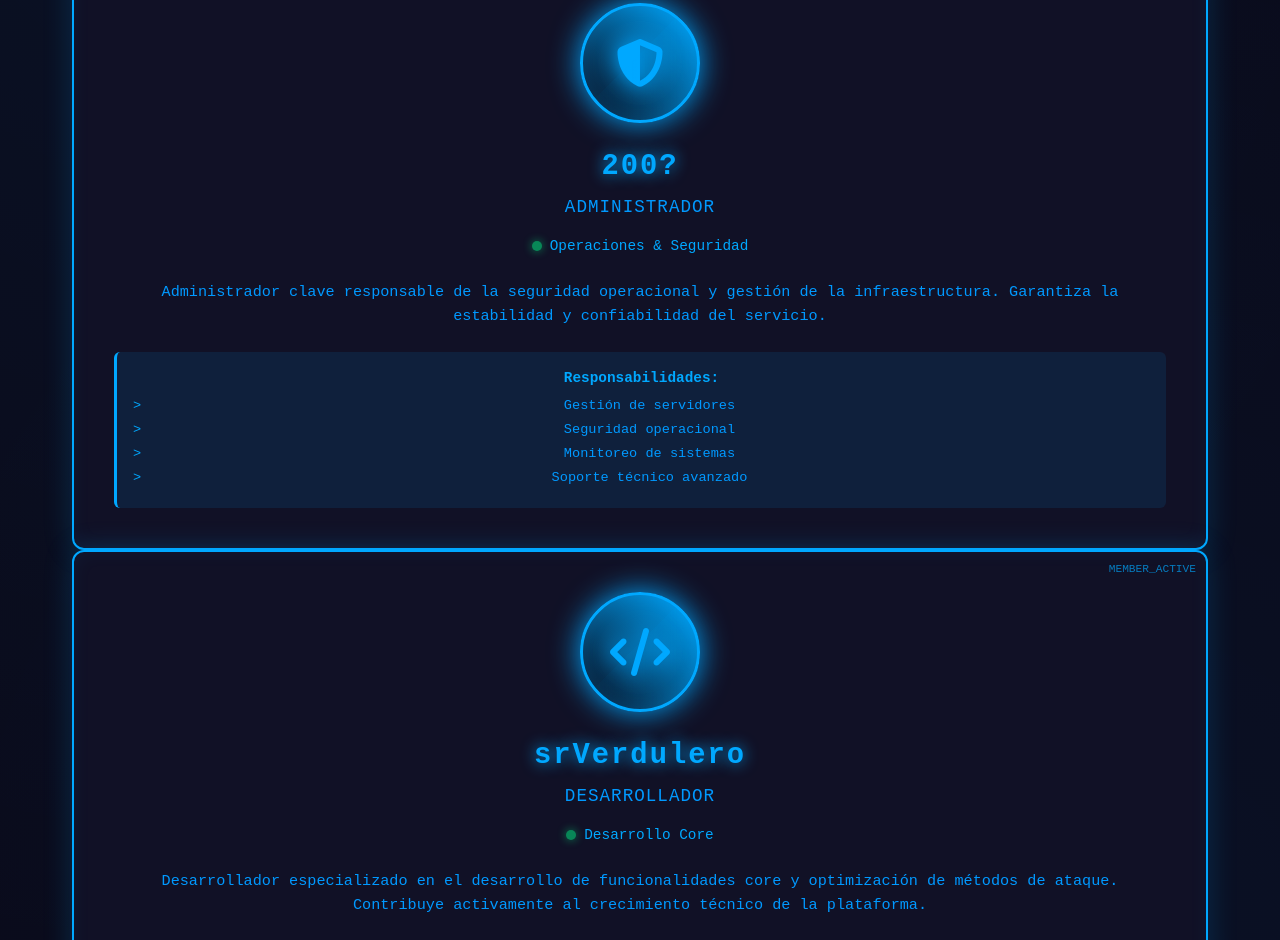
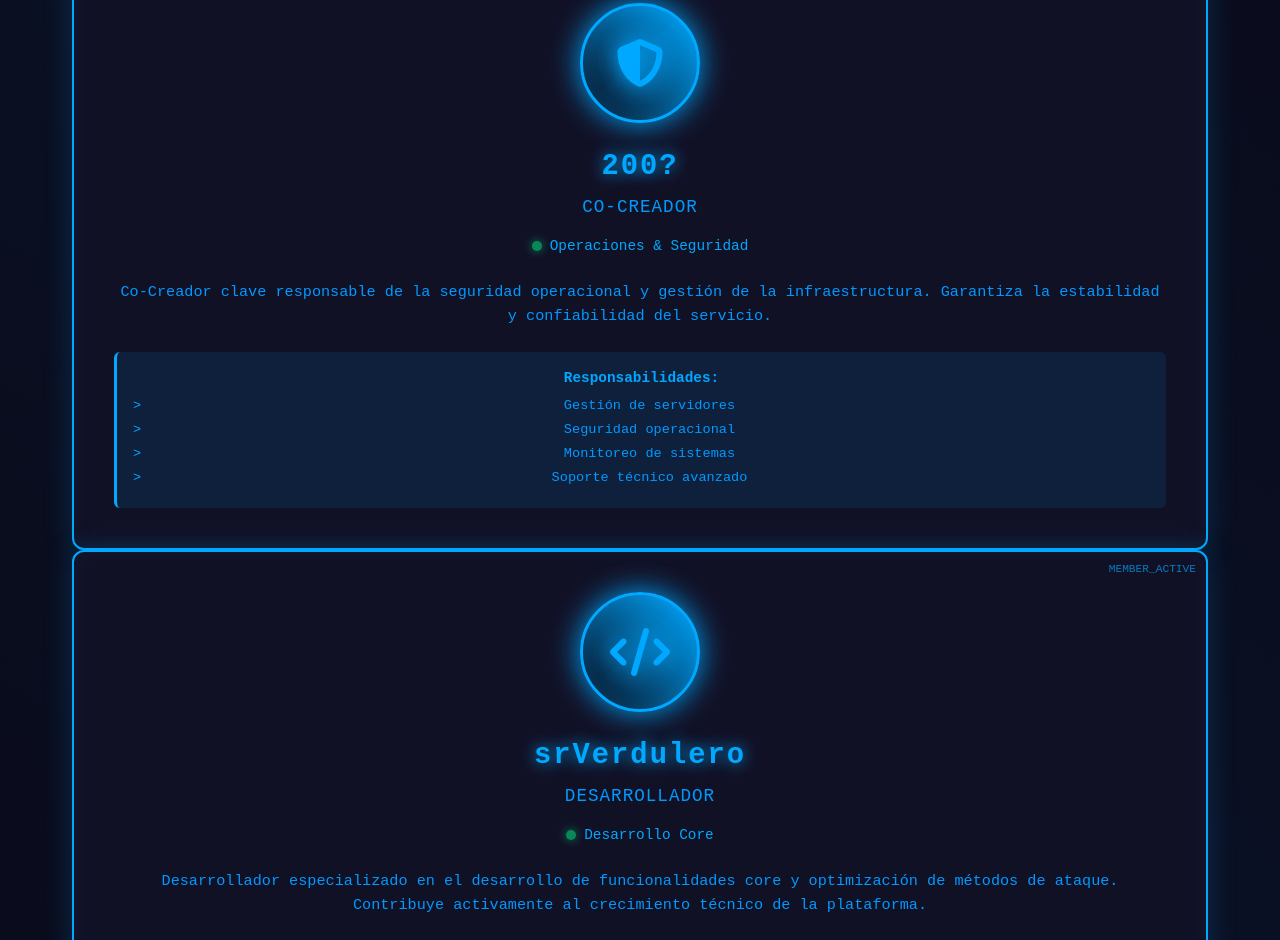
Before and after one commit to HarodsTech/bignettest, a website: page public/team.html in a window 1280 px wide. Shown: the part 1181-2121 px from the top of the page. Drawn offline with Linux system fonts and the light colour scheme.

Commit message:
Update team.html

```diff
--- a/public/team.html
+++ b/public/team.html
@@ -531,13 +531,13 @@
         </div>
         <div class="team-info">
           <div class="team-name">200?</div>
-          <div class="team-role">Administrador</div>
+          <div class="team-role">Co-Creador</div>
           <div class="team-status">
             <span class="status-indicator"></span>
             Operaciones & Seguridad
           </div>
           <div class="team-description">
-            Administrador clave responsable de la seguridad operacional y gestión
+            Co-Creador clave responsable de la seguridad operacional y gestión
             de la infraestructura. Garantiza la estabilidad y confiabilidad del servicio.
           </div>
           <div class="team-contribution">
```
